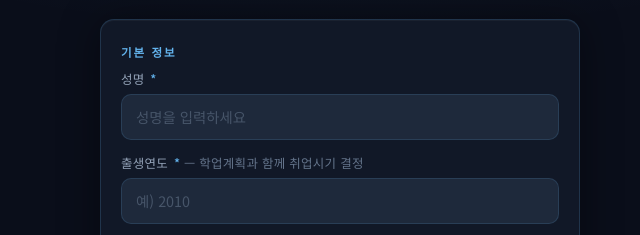
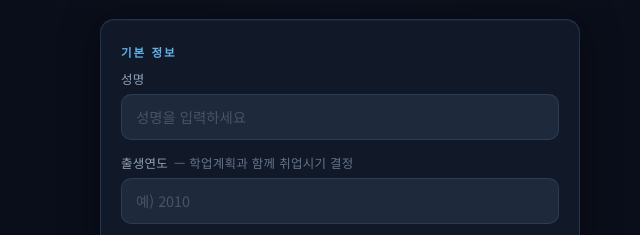
Before and after one commit to DongSoo-520503/future-job, a website: page index.html in a window 1280 px wide. Shown: the part 136-371 px from the top of the page, 300-940 px from the left. Drawn offline with nearby package versions, Linux system fonts and the light colour scheme.

Commit message:
Add files via upload

```diff
--- a/index.html
+++ b/index.html
@@ -201,12 +201,12 @@
         <div class="section-label">기본 정보</div>
 
         <div class="field">
-          <label for="name">성명 <span class="required">*</span></label>
+          <label for="name">성명 <span class="required"></span></label>
           <input id="name" name="name" type="text" placeholder="성명을 입력하세요" required>
         </div>
 
         <div class="field">
-          <label for="dob">출생연도 <span class="required">*</span> <span style="font-weight:400;color:#64748b">— 학업계획과 함께 취업시기 결정</span></label>
+          <label for="dob">출생연도 <span class="required"></span> <span style="font-weight:400;color:#64748b">— 학업계획과 함께 취업시기 결정</span></label>
           <input id="dob" name="dob" type="number" inputmode="numeric" placeholder="예) 2010" required>
         </div>
 
```
Also changed, not shown: 1 other file.
